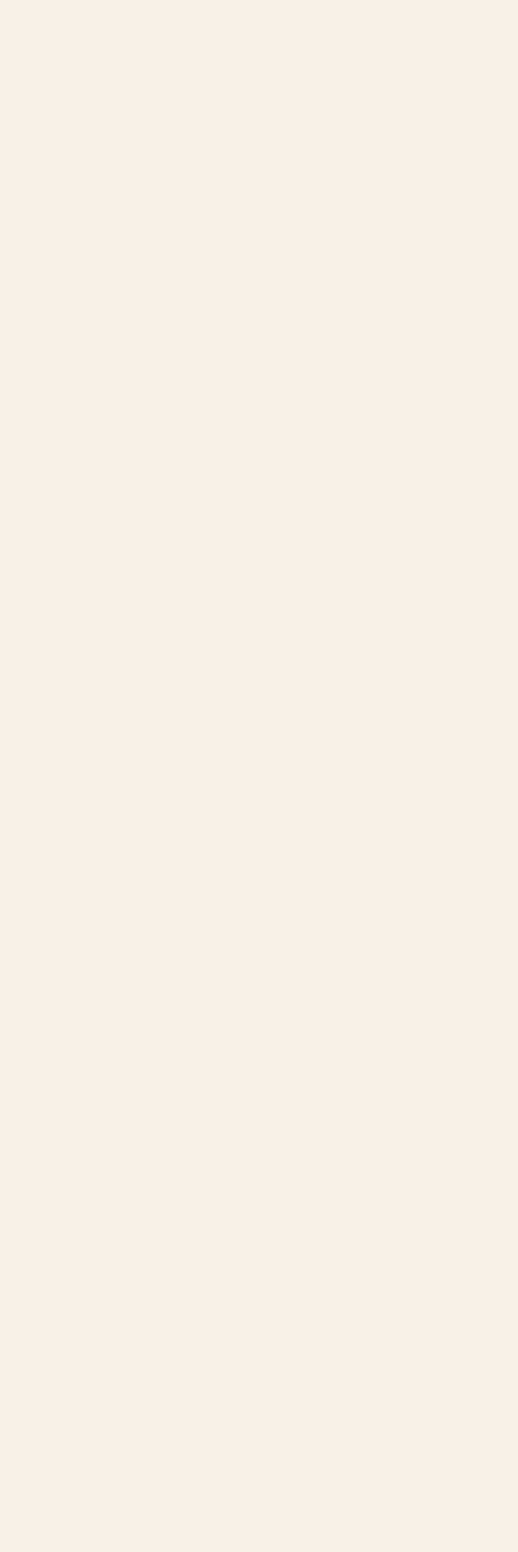
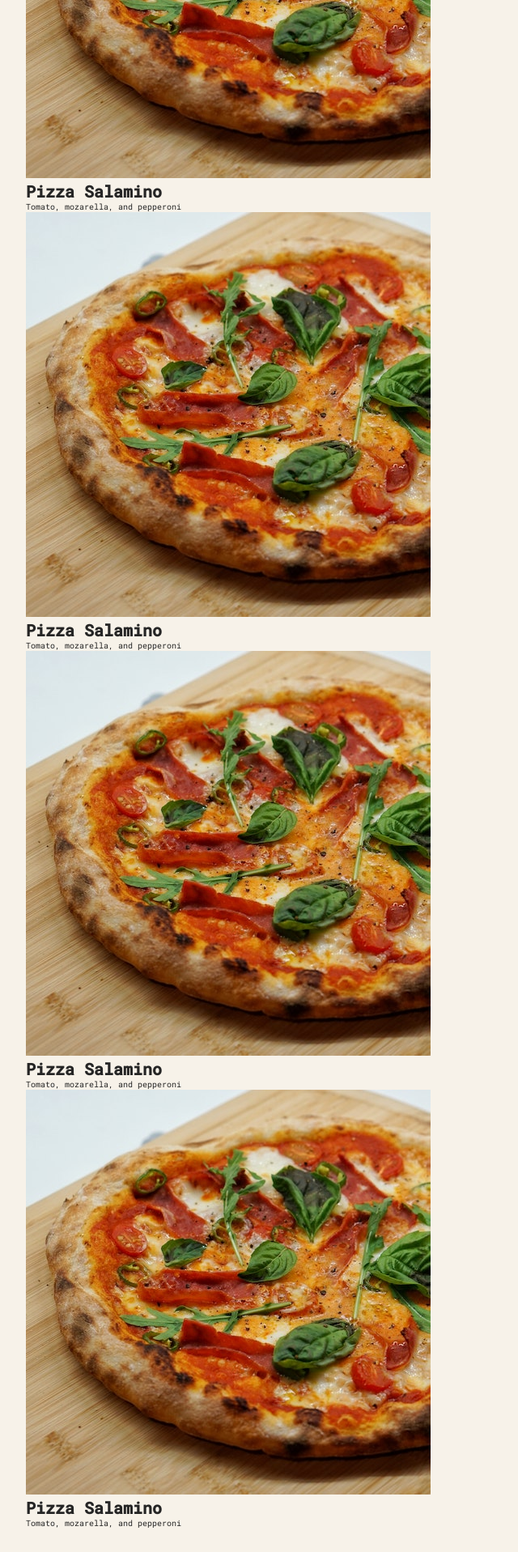
Before and after one commit to misikir21/pizaa-menu-react, a React (Create React App) app in the folder pizza-menu/: page / in a window 1280 px wide. Shown: the part 880-2797 px from the top of the page at 81% size, without its empty margins (0-640 px from the left). Before the commit the page ends 800 px from the top, so only its background shows below. Built offline with nearby package versions, Linux system fonts and the light colour scheme.

Commit message:
add first compoet

```diff
--- a/pizza-menu/src/App.js
+++ b/pizza-menu/src/App.js
@@ -7,12 +7,20 @@ function App() {
     <div>
     <h1>react app</h1>
     <Pizza/>
+    <Pizza/>
+    <Pizza/>
+    <Pizza/>
+    <Pizza/>
     </div>
   );
 }
 function Pizza (){
   return(
-    <h1>pizaa fusion</h1>
+    <div>
+    <img src="pizzas/prosciutto.jpg" class="img-fluid rounded-top" alt="focaccia."/>
+    <h1>Pizza Salamino</h1>
+    <p>Tomato, mozarella, and pepperoni</p>
+  </div>
   )
 }
 export default App;
```
